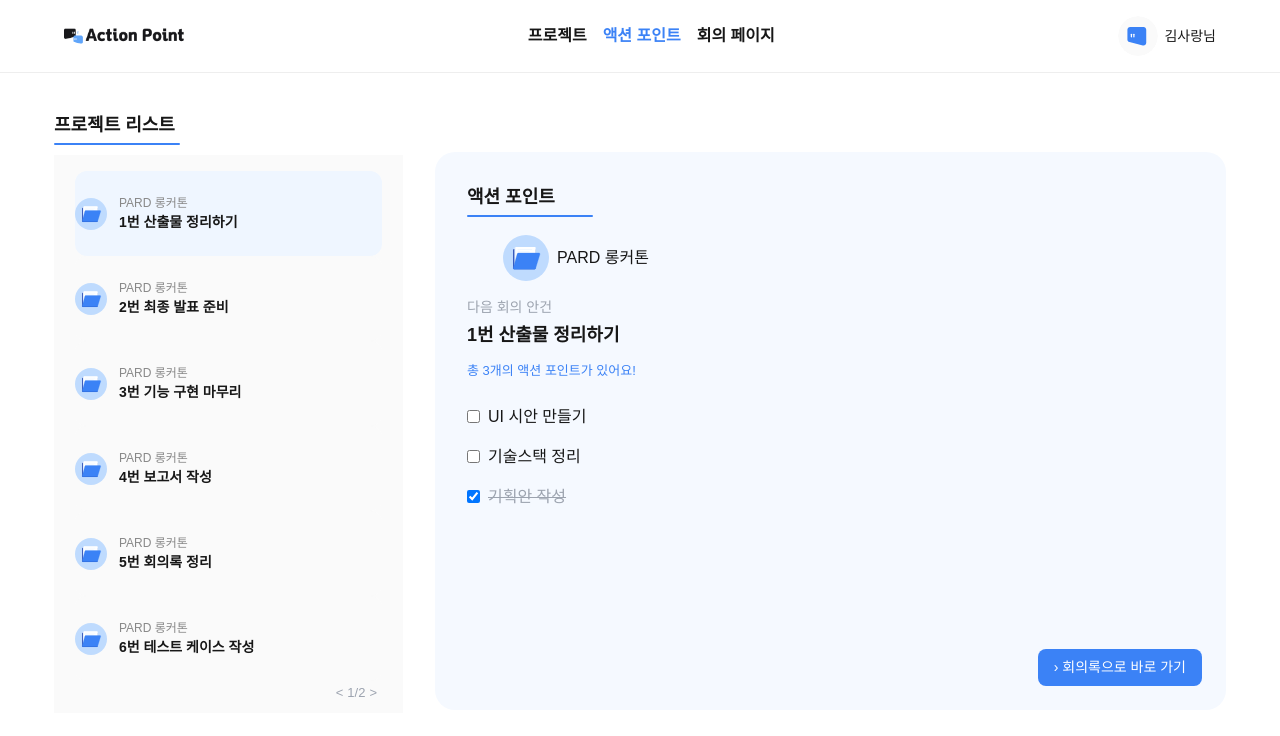
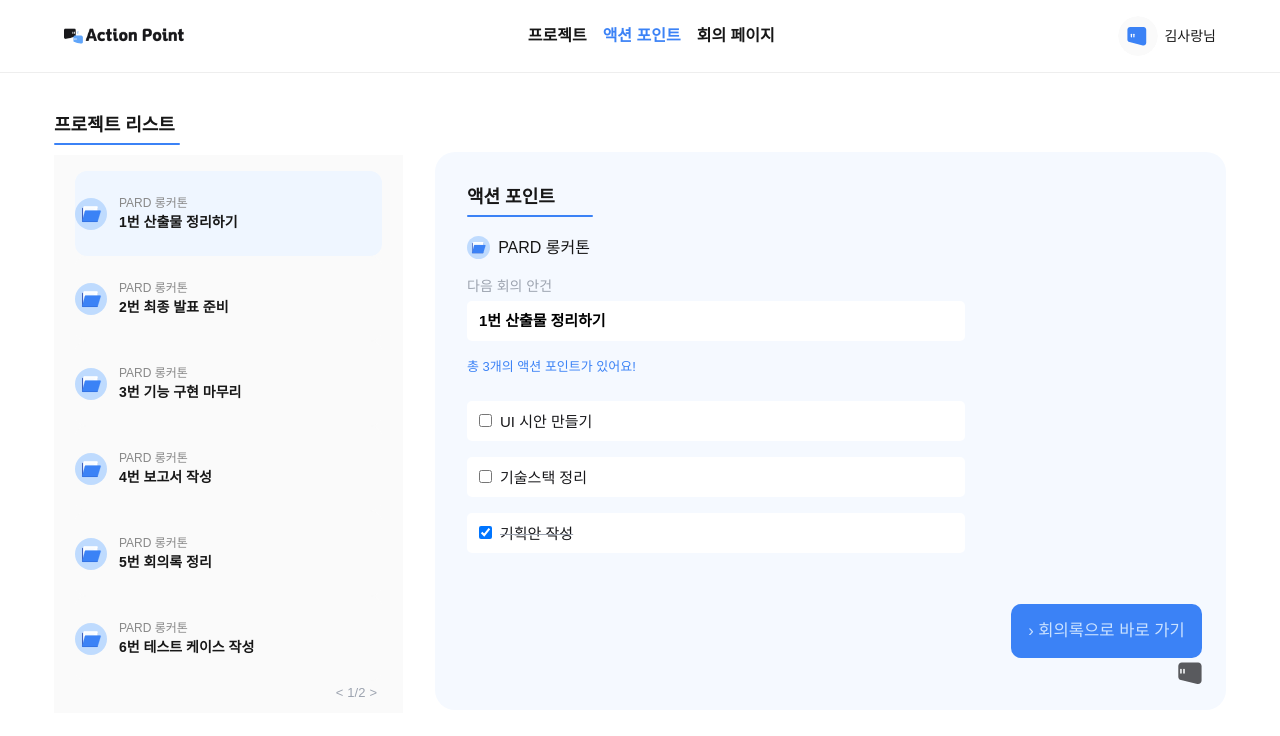
Before and after one commit to Club-PARD/ActionPoint_FE, a Next.js app: page /MainPage in a window 1280 px wide. Shown: the top 736 px of the page. Built offline with nearby package versions, Linux system fonts and the light colour scheme; no server answers.

Commit message:
[FEAT]MainPage

```diff
--- a/src/components/MainPage/MainActionPointCard.tsx
+++ b/src/components/MainPage/MainActionPointCard.tsx
@@ -23,7 +23,9 @@ export default function ActionPointCard({ meeting, toggleActionPoint }: Props) {
       </div>
 
       <h3 className={styles.sub}>다음 회의 안건</h3>
-      <h4 className={styles.cardTitle}>{meeting.title}</h4>
+      <div className={styles.cardTitleBox}>
+        <h4 className={styles.cardTitle}>{meeting.title}</h4>
+      </div>
       <p className={styles.countaction}>총 {meeting.actionPoints.length}개의 액션 포인트가 있어요!</p>
 
       <ul className={styles.actionList}>
@@ -36,9 +38,8 @@ export default function ActionPointCard({ meeting, toggleActionPoint }: Props) {
           .map((point, i) => (
             <li
               key={i}
-              className={`${styles.actionItem} ${
-                meeting.completedPoints.includes(point) ? styles.completedGoal : ''
-              }`}
+              className={`${styles.actionItem} ${meeting.completedPoints.includes(point) ? styles.completedGoal : ''
+                }`}
             >
               <input
                 type="checkbox"
@@ -50,7 +51,14 @@ export default function ActionPointCard({ meeting, toggleActionPoint }: Props) {
           ))}
       </ul>
 
-      <button className={styles.linkToMeeting}>› 회의록으로 바로 가기</button>
+      <div className={styles.linkToWrapper}>
+        <button className={styles.linkToMeeting}>› 회의록으로 바로 가기</button>
+        <img
+          src="/GoToMeetingIcon.svg"
+          alt="회의록 아이콘"
+          className={styles.meetingIcon}
+        />
+      </div>
     </div>
   );
 }
--- a/src/pages/index.tsx
+++ b/src/pages/index.tsx
@@ -1,5 +1,12 @@
-import LandingPage from "./LandingPage";
+import { useEffect } from "react";
+import { useRouter } from "next/router";
 
-export default function Home() {
-  return <LandingPage />;
+export default function Index() {
+  const router = useRouter();
+
+  useEffect(() => {
+    router.replace("/LandingPage"); // ✅ "/LandingPage"로 자동 이동
+  }, [router]);
+
+  return null; // 아무것도 안 보여줌
 }
--- a/src/styles/MainActionPointCard.module.css
+++ b/src/styles/MainActionPointCard.module.css
@@ -1,17 +1,4 @@
-/* ✅ 액션포인트 섹션 wrapper */
-.actionPointSection {
-  width: 791px;
-  height: 558px;
-  background-color: transparent;
-  padding: 0;
-  border-radius: 0;
-  position: relative;
-  box-sizing: border-box;
-margin-top: 8px;
-  padding-top:32px;
-}
-
-/* ✅ 카드 스타일 */
+/* ✅ 카드 wrapper */
 .card {
   width: 791px;
   height: 558px;
@@ -23,6 +10,7 @@ margin-top: 8px;
   margin-top: 40px;
 }
 
+/* ✅ 섹션 제목 */
 .next {
   font-size: 18px;
   font-weight: bold;
@@ -41,32 +29,54 @@ margin-top: 8px;
   border-radius: 999px;
 }
 
-/* ✅ 프로젝트명 + 아이콘 */
+/* ✅ 프로젝트 정보 */
 .projectInfo {
   display: flex;
   align-items: center;
   gap: 8px;
   margin-top: 16px;
   margin-bottom: 16px;
-  padding-left: 36px;
+}
+
+.projectIcon {
+  width: 23.132px;
+  height: 25px;
+  flex-shrink: 0;
 }
 
 .projectName {
   font-weight: 500;
 }
 
-/* ✅ 카드 내부 텍스트 스타일 */
+/* ✅ 텍스트 영역 */
 .sub {
   font-size: 14px;
   color: #9CA3AF;
   margin-bottom: 4px;
 }
 
+.cardTitleBox {
+  width: 498px;
+  height: 40px;
+  padding: 0 12px;
+  background: #FFF;
+  border-radius: 5px;
+  display: flex;
+  align-items: center;
+  box-sizing: border-box;
+  margin-bottom: 16px;
+}
+
 .cardTitle {
-  font-size: 18px;
-  font-weight: bold;
-  margin-bottom: 12px;
+  color: #000;
+  font-family: 'Pretendard', sans-serif;
+  font-size: 15px;
+  font-style: normal;
+  font-weight: 600;
+  line-height: 33.88px;
+  letter-spacing: -0.052px;
 }
+
 
 .countaction {
   font-size: 13px;
@@ -74,7 +84,7 @@ margin-top: 8px;
   margin-bottom: 24px;
 }
 
-/* ✅ 할 일 리스트 */
+/* ✅ 액션포인트 리스트 */
 .actionList {
   list-style: none;
   padding: 0;
@@ -88,6 +98,22 @@ margin-top: 8px;
   display: flex;
   align-items: center;
   gap: 8px;
+
+  width: 498px;
+  height: 40px;
+  padding: 0 12px;
+  background: #FFF;
+  border-radius: 5px;
+  flex-shrink: 0;
+}
+
+.actionText {
+  color: var(--Color-Main-Text, var(--zinc-900, #18181B));
+  font-family: 'Pretendard', sans-serif;
+  font-size: 15px;
+  font-style: normal;
+  font-weight: 500;
+  line-height: normal;
 }
 
 .completedGoal {
@@ -95,16 +121,44 @@ margin-top: 8px;
   text-decoration: line-through;
 }
 
-/* ✅ 회의록 바로가기 버튼 */
-.linkToMeeting {
+/* ✅ 회의록 바로가기 버튼 및 아이콘 */
+.linkToWrapper {
   position: absolute;
   bottom: 24px;
   right: 24px;
-  background: #3B82F6;
-  color: white;
-  padding: 8px 16px;
-  border-radius: 8px;
+  display: flex;
+  flex-direction: column;
+  align-items: flex-end;
+  gap: 4px;
+}
+
+.linkToMeeting {
+  display: flex;
+  justify-content: center;
+  align-items: center;
+
+  width: 191px;
+  height: 54px;
+  padding: 0 18px;
+  gap: 1px;
+
+  border-radius: 10px;
+  background-color: #3B82F6;
+
+  color: #CBE2FF;
+  font-family: 'Pretendard', sans-serif;
+  font-size: 16.6px;
+  font-weight: 500;
+  line-height: 1.17;
+  text-align: center;
+
   border: none;
-  font-size: 14px;
   cursor: pointer;
+  writing-mode: horizontal-tb;
+  white-space: nowrap;
 }
+
+.meetingIcon {
+  width: 24px;
+  height: 24px;
+}
```
Also changed, not shown: public/GoToMeetingIcon.svg (added).
